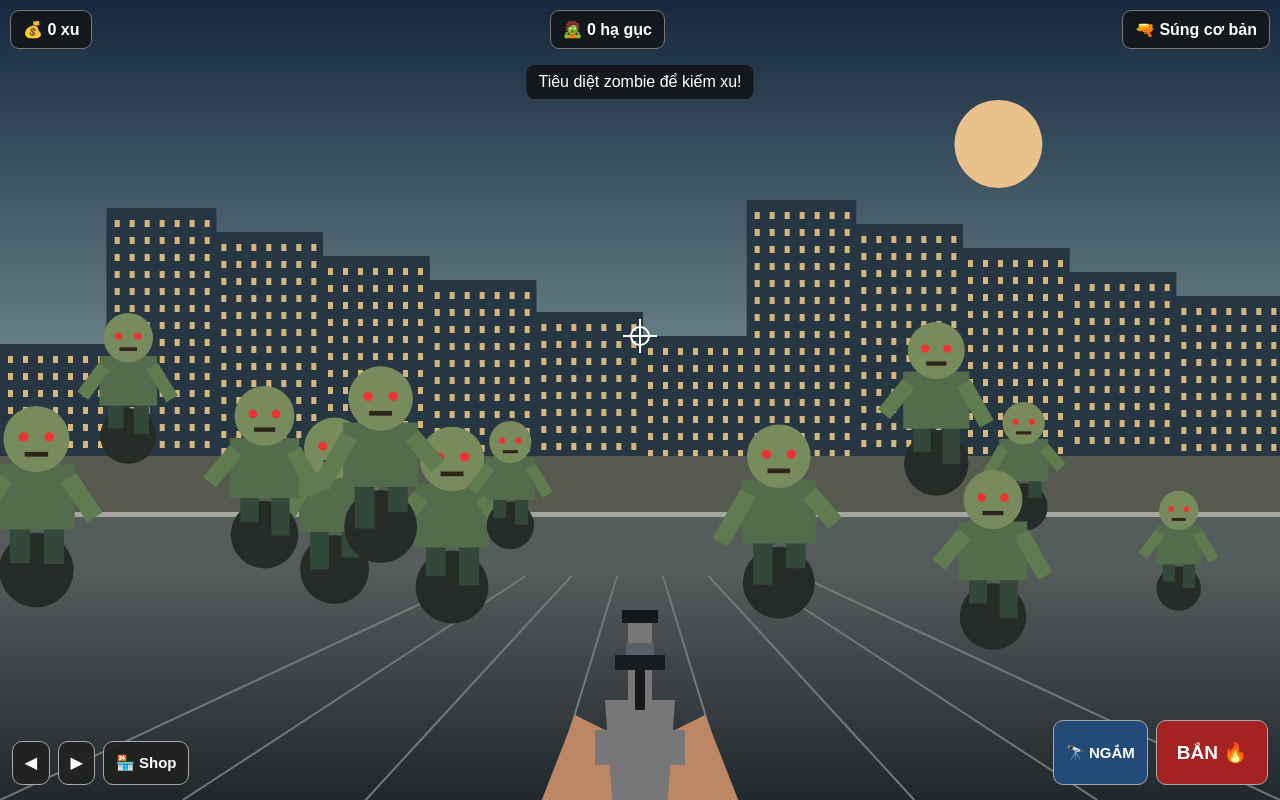
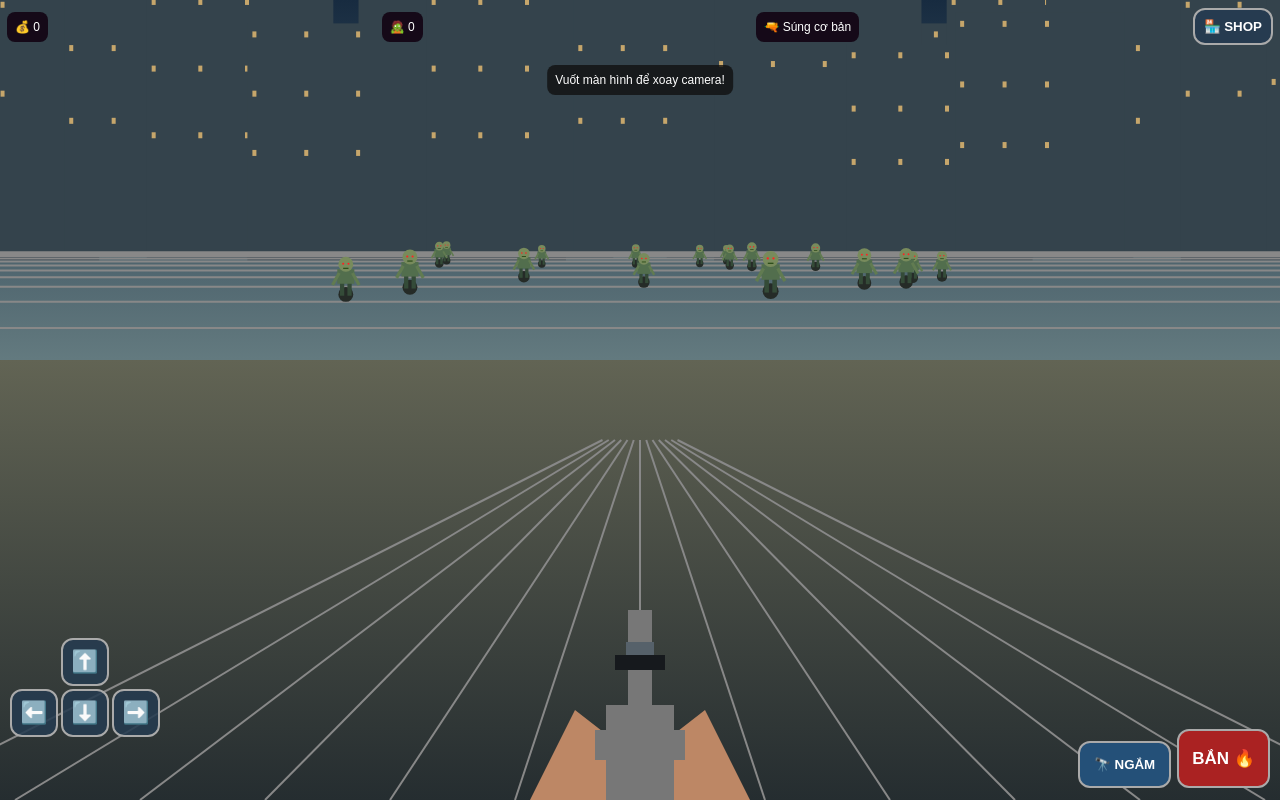
Before and after one commit to tyteorto/T-a-zombie, a plain HTML site: page index.html in a window 1280 px wide. Drawn offline with Linux system fonts and the light colour scheme.

Commit message:
Refactor HTML structure and style for game UI

```diff
--- a/index.html
+++ b/index.html
@@ -3,45 +3,53 @@
 <html lang="vi">
 <head>
 <meta charset="UTF-8">
-<meta name="viewport" content="width=device-width, initial-scale=1, maximum-scale=1, user-scalable=no">
+<meta name="viewport" content="width=device-width,initial-scale=1,maximum-scale=1,user-scalable=no">
 <title>Zombie Sniper</title>
 <style>
 *{box-sizing:border-box}
 body{margin:0;overflow:hidden;background:#111;color:white;font-family:Arial;touch-action:none}
-canvas{display:block;width:100vw;height:100dvh}
-#hud{position:fixed;top:10px;left:10px;right:10px;display:flex;justify-content:space-between;pointer-events:none}
-.info{background:#111b;padding:9px 12px;border:1px solid #777;border-radius:9px;font-weight:bold}
-button{border:1px solid #aaa;background:#222e;color:white;border-radius:10px;padding:12px;font-weight:bold;font-size:15px}
-#controls{position:fixed;bottom:15px;left:12px;right:12px;display:flex;justify-content:space-between;align-items:end;pointer-events:none}
-.group{display:flex;gap:8px;pointer-events:auto}
-#fire{background:#a52222;font-size:19px;padding:20px}
-#scope{background:#234b79}
-#shop{position:fixed;inset:0;background:#000c;display:none;align-items:center;justify-content:center;padding:15px}
-.panel{background:#20252c;border:2px solid #aaa;border-radius:15px;padding:18px;width:min(360px,95vw);max-height:85vh;overflow:auto}
-.weapon{display:flex;justify-content:space-between;align-items:center;padding:10px;margin:7px 0;background:#343b45;border-radius:8px}
+canvas{display:block;width:100vw;height:100dvh;touch-action:none}
+button{color:white;background:#263b50;border:2px solid #aaa;border-radius:12px;font-weight:bold;touch-action:none;user-select:none}
+#hud{position:fixed;top:8px;left:7px;right:7px;display:flex;justify-content:space-between;align-items:center;gap:4px;pointer-events:none}
+.info{background:#101d;padding:8px;border-radius:8px;font-size:12px}
+#shopBtn{pointer-events:auto;padding:9px}
+#controls{position:fixed;bottom:12px;left:10px;right:10px;display:flex;justify-content:space-between;align-items:end;pointer-events:none}
+#movePad{display:grid;grid-template-columns:48px 48px 48px;grid-template-rows:48px 48px 48px;gap:3px;pointer-events:auto}
+.moveBtn{font-size:22px;padding:0;background:#263b50dd}
+#actions{display:flex;gap:6px;pointer-events:auto;align-items:end}
+#fire{background:#a22;font-size:17px;padding:17px 13px}
+#scope{background:#245078;padding:14px}
+#message{position:fixed;top:65px;left:50%;transform:translateX(-50%);background:#111c;padding:8px;border-radius:8px;pointer-events:none;font-size:12px;white-space:nowrap}
+#shop{display:none;position:fixed;inset:0;background:#000d;align-items:center;justify-content:center;padding:12px}
+.panel{background:#202831;border:2px solid #aaa;border-radius:14px;padding:14px;width:min(370px,95vw);max-height:85vh;overflow:auto}
+.shophead{display:flex;justify-content:space-between;align-items:center}
+#close{background:#a22;font-size:20px;padding:7px 14px}
+.weapon{display:flex;justify-content:space-between;align-items:center;background:#36414c;padding:10px;margin:7px 0;border-radius:8px;gap:5px}
 .weapon button{padding:8px}
-#message{position:fixed;top:65px;left:50%;transform:translateX(-50%);background:#111c;padding:8px 12px;border-radius:8px;pointer-events:none}
 </style>
 </head>
 <body>
-
 <canvas id="game"></canvas>
 
 <div id="hud">
- <div class="info">💰 <span id="money">0</span> xu</div>
- <div class="info">🧟 <span id="kills">0</span> hạ gục</div>
+ <div class="info">💰 <span id="money">0</span></div>
+ <div class="info">🧟 <span id="kills">0</span></div>
  <div class="info">🔫 <span id="weaponName">Súng cơ bản</span></div>
+ <button id="shopBtn">🏪 SHOP</button>
 </div>
 
-<div id="message">Tiêu diệt zombie để kiếm xu!</div>
+<div id="message">Vuốt màn hình để xoay camera!</div>
 
 <div id="controls">
- <div class="group">
-  <button id="left">◀</button>
-  <button id="right">▶</button>
-  <button id="shopBtn">🏪 Shop</button>
+ <div id="movePad">
+  <div></div>
+  <button class="moveBtn" id="forward">⬆️</button>
+  <div></div>
+  <button class="moveBtn" id="left">⬅️</button>
+  <button class="moveBtn" id="backward">⬇️</button>
+  <button class="moveBtn" id="right">➡️</button>
  </div>
- <div class="group">
+ <div id="actions">
   <button id="scope">🔭 NGẮM</button>
   <button id="fire">BẮN 🔥</button>
  </div>
@@ -49,10 +57,12 @@ button{border:1px solid #aaa;background:#222e;color:white;border-radius:10px;pad
 
 <div id="shop">
  <div class="panel">
-  <h2>🔫 CỬA HÀNG SÚNG</h2>
-  <p>Tiền của bạn: <b id="shopMoney">0</b> xu</p>
+  <div class="shophead">
+   <h2>🔫 CỬA HÀNG SÚNG</h2>
+   <button id="close">✕</button>
+  </div>
+  <p>Tiền: <b id="shopMoney">0</b> xu</p>
   <div id="weapons"></div>
-  <button onclick="closeShop()" style="width:100%;margin-top:10px">ĐÓNG</button>
  </div>
 </div>
 
@@ -60,291 +70,460 @@ button{border:1px solid #aaa;background:#222e;color:white;border-radius:10px;pad
 const canvas=document.getElementById("game");
 const ctx=canvas.getContext("2d");
 
-let W=0,H=0,dpr=1;
+let W,H,D;
 function resize(){
- dpr=Math.min(devicePixelRatio||1,2);
- W=innerWidth; H=innerHeight;
- canvas.width=W*dpr; canvas.height=H*dpr;
- ctx.setTransform(dpr,0,0,dpr,0,0);
+ D=Math.min(devicePixelRatio||1,2);
+ W=innerWidth;H=innerHeight;
+ canvas.width=W*D;
+ canvas.height=H*D;
+ ctx.setTransform(D,0,0,D,0,0);
 }
 addEventListener("resize",resize);
 resize();
 
+// TRẠNG THÁI GAME
 let money=0,kills=0;
-let playerX=0,aimX=.5,aimY=.42;
+let px=0,pz=0;
+let cameraYaw=0,cameraPitch=0;
 let scoped=false;
-let currentGun=0;
-let gameRunning=true;
-let recoil=0;
-let flash=0;
-let lastShot=0;
+let recoil=0,flash=0,lastShot=0;
 
+let gun=0;
 const guns=[
- {name:"Súng cơ bản",price:0,color:"#777",power:1},
- {name:"Pistol",price:200,color:"#aaa",power:1},
- {name:"SMG",price:500,color:"#555",power:1},
- {name:"Rifle",price:1000,color:"#795b36",power:1},
- {name:"Sniper",price:5000,color:"#343e49",power:1},
- {name:"Golden Gun",price:10000,color:"#d5a900",power:1},
- {name:"Dark Sniper",price:50000,color:"#542b77",power:1},
- {name:"Legendary",price:100000,color:"#d42b35",power:1}
+ ["Súng cơ bản",0,"#777"],
+ ["Pistol",200,"#aaa"],
+ ["SMG",500,"#555"],
+ ["Rifle",1000,"#795b36"],
+ ["Sniper",5000,"#343e49"],
+ ["Golden Gun",10000,"#d5a900"],
+ ["Dark Sniper",50000,"#542b77"],
+ ["Legendary",100000,"#d42b35"]
 ];
 let owned=[true,false,false,false,false,false,false,false];
 
 let zombies=[];
-function spawnZombie(){
+function spawn(){
  zombies.push({
-  x:Math.random(),
-  y:.45+Math.random()*.25,
-  size:.65+Math.random()*.5,
+  x:(Math.random()-.5)*28,
+  z:10+Math.random()*30,
   alive:true,
-  phase:Math.random()*6,
-  speed:.000015+Math.random()*.00002
+  size:.8+Math.random()*.4
  });
 }
-for(let i=0;i<12;i++)spawnZombie();
+for(let i=0;i<18;i++)spawn();
 
-function rect(x,y,w,h,c){
- ctx.fillStyle=c;ctx.fillRect(x,y,w,h);
-}
-function circle(x,y,r,c){
- ctx.fillStyle=c;ctx.beginPath();ctx.arc(x,y,r,0,Math.PI*2);ctx.fill();
+// CHUYỂN TỌA ĐỘ THẾ GIỚI THÀNH GÓC NHÌN CAMERA
+function project(x,z){
+ let ox=x-px;
+ let oz=z-pz;
+ let c=Math.cos(cameraYaw);
+ let s=Math.sin(cameraYaw);
+
+ let cx=ox*c-oz*s;
+ let cz=ox*s+oz*c;
+
+ if(cz<1)return null;
+
+ let scale=H/(cz+4);
+ return {
+  x:W/2+cx*scale*.75,
+  y:H*.53-cz*scale*.24+cameraPitch*H*.7,
+  scale:scale,
+  depth:cz
+ };
 }
 
-function drawSky(){
- let g=ctx.createLinearGradient(0,0,0,H*.65);
- g.addColorStop(0,"#15283e");
- g.addColorStop(.65,"#647c83");
- g.addColorStop(1,"#d39a6b");
- ctx.fillStyle=g;ctx.fillRect(0,0,W,H);
+function rect(x,y,w,h,color){
+ ctx.fillStyle=color;
+ ctx.fillRect(x,y,w,h);
+}
+function circle(x,y,r,color){
+ ctx.fillStyle=color;
+ ctx.beginPath();
+ ctx.arc(x,y,r,0,Math.PI*2);
+ ctx.fill();
+}
 
- // Mặt trời
- circle(W*.78,H*.18,Math.min(W,H)*.055,"#e9c18a");
+// VẼ CẢNH
+function drawWorld(){
+ let sky=ctx.createLinearGradient(0,0,0,H*.7);
+ sky.addColorStop(0,"#172b40");
+ sky.addColorStop(.65,"#647b80");
+ sky.addColorStop(1,"#d39a6b");
+ ctx.fillStyle=sky;
+ ctx.fillRect(0,0,W,H);
 
- // Thành phố phía xa
- for(let i=0;i<18;i++){
-  let bw=W/12;
-  let x=(i*W/12-playerX*35)% (W+bw);
-  let bh=H*(.13+(i*37%20)/100);
-  rect(x,H*.57-bh,bw+3,bh,"#263642");
-  for(let yy=H*.57-bh+12;yy<H*.57-5;yy+=17){
-   for(let xx=x+8;xx<x+bw-5;xx+=15){
-    rect(xx,yy,5,7,"#d5b77b");
+ circle(W*.8,H*.17,Math.min(W,H)*.05,"#f0c58a");
+
+ // Các tòa nhà
+ for(let i=-7;i<=7;i++){
+  for(let side of [-1,1]){
+   let wx=i*7+side*13;
+   let wz=23+Math.abs(i%3)*3;
+   let p=project(wx,wz);
+   if(!p)continue;
+
+   let bw=p.scale*7;
+   let bh=p.scale*(8+(Math.abs(i)%4)*2);
+
+   rect(p.x-bw/2,p.y-bh,bw,bh,"#34434c");
+
+   for(let a=0;a<3;a++){
+    for(let b=0;b<3;b++){
+     rect(p.x-bw/2+5+b*bw/4,p.y-bh+8+a*bh/4,4,6,"#c6a66b");
+    }
    }
   }
  }
- // Mặt đất xa
- rect(0,H*.57,W,H*.43,"#55594e");
- // Tường sân thượng
- rect(0,H*.64,W,H*.1,"#555c5c");
- rect(0,H*.64,W,5,"#a5a6a0");
- // Sàn
- let floor=ctx.createLinearGradient(0,H*.72,0,H);
- floor.addColorStop(0,"#55595a");
- floor.addColorStop(1,"#20282d");
- ctx.fillStyle=floor;ctx.fillRect(0,H*.72,W,H*.28);
- // Vạch sàn
- ctx.strokeStyle="#777";ctx.lineWidth=2;
- for(let i=0;i<8;i++){
-  let x=i*W/7-playerX*20;
-  ctx.beginPath();ctx.moveTo(W/2+(x-W/2)*.25,H*.72);
-  ctx.lineTo(x,H);ctx.stroke();
+
+ // Mặt đất
+ let ground=ctx.createLinearGradient(0,H*.45,0,H);
+ ground.addColorStop(0,"#626454");
+ ground.addColorStop(1,"#252d30");
+ ctx.fillStyle=ground;
+ ctx.fillRect(0,H*.45,W,H*.55);
+
+ // Các vạch đường phối cảnh
+ ctx.strokeStyle="#888";
+ ctx.lineWidth=2;
+ for(let x=-30;x<=30;x+=5){
+  let p=project(x,20);
+  if(!p)continue;
+  ctx.beginPath();
+  ctx.moveTo(W/2+(p.x-W/2)*.05,H*.55);
+  ctx.lineTo(p.x,H);
+  ctx.stroke();
+ }
+
+ for(let z=4;z<35;z+=3){
+  let p=project(0,z);
+  if(!p)continue;
+  ctx.beginPath();
+  ctx.moveTo(0,p.y);
+  ctx.lineTo(W,p.y);
+  ctx.stroke();
  }
 }
 
+// VẼ ZOMBIE
 function drawZombie(z){
  if(!z.alive)return;
- let x=z.x*W-playerX*30;
- let y=z.y*H;
- let s=Math.min(W,H)*.12*z.size;
- let walk=Math.sin(Date.now()*.006+z.phase)*s*.08;
+ let p=project(z.x,z.z);
+ if(!p)return;
+
+ let s=p.scale*z.size*.65;
+ if(s<2)return;
+
  ctx.save();
- ctx.translate(x,y);
- // Bóng
- circle(0,s*.95,s*.35,"#252b27");
- // Chân
- rect(-s*.25,s*.42+walk,s*.19,s*.47,"#33483a");
- rect(s*.07,s*.42-walk,s*.19,s*.47,"#33483a");
- // Thân
- ctx.fillStyle="#536d4c";
- ctx.fillRect(-s*.36,-s*.05,s*.72,s*.62);
- // Tay
- ctx.strokeStyle="#617b51";ctx.lineWidth=s*.17;
- ctx.beginPath();ctx.moveTo(-s*.3,s*.08);ctx.lineTo(-s*.57,s*.48+walk);ctx.stroke();
- ctx.beginPath();ctx.moveTo(s*.3,s*.08);ctx.lineTo(s*.55,s*.45-walk);ctx.stroke();
- // Đầu
- circle(0,-s*.28,s*.31,"#788b5c");
- // Mắt
- circle(-s*.12,-s*.3,s*.045,"#e33");
- circle(s*.12,-s*.3,s*.045,"#e33");
- // Miệng
- rect(-s*.11,-s*.16,s*.22,s*.045,"#30221c");
+ ctx.translate(p.x,p.y);
+
+ circle(0,s*.75,s*.28,"#252b27");
+
+ rect(-s*.22,s*.25,s*.16,s*.55,"#344b38");
+ rect(s*.06,s*.25,s*.16,s*.55,"#344b38");
+
+ rect(-s*.32,-s*.2,s*.64,s*.55,"#526e4d");
+
+ ctx.strokeStyle="#617b51";
+ ctx.lineWidth=s*.12;
+
+ ctx.beginPath();
+ ctx.moveTo(-s*.25,-s*.05);
+ ctx.lineTo(-s*.5,s*.4);
+ ctx.stroke();
+
+ ctx.beginPath();
+ ctx.moveTo(s*.25,-s*.05);
+ ctx.lineTo(s*.5,s*.4);
+ ctx.stroke();
+
+ circle(0,-s*.38,s*.28,"#788b5c");
+ circle(-s*.1,-s*.4,s*.04,"#f22");
+ circle(s*.1,-s*.4,s*.04,"#f22");
+ rect(-s*.1,-s*.25,s*.2,s*.04,"#241");
+
  ctx.restore();
 }
 
+// TAY VÀ SÚNG
 function drawGun(){
- let x=W*.5;
- let y=H+recoil;
- let gun=guns[currentGun];
- // Hai tay
+ let x=W/2;
+ let color=guns[gun][2];
+
  ctx.fillStyle="#bd8765";
+
+ // Tay trái
  ctx.beginPath();
- ctx.moveTo(x-110,H+30);ctx.lineTo(x-65,H-85);ctx.lineTo(x-15,H-60);
- ctx.lineTo(x-30,H+30);ctx.fill();
+ ctx.moveTo(x-120,H+20);
+ ctx.lineTo(x-65,H-90+recoil);
+ ctx.lineTo(x-20,H-55);
+ ctx.lineTo(x-30,H+20);
+ ctx.fill();
+
+ // Tay phải
  ctx.beginPath();
- ctx.moveTo(x+110,H+30);ctx.lineTo(x+65,H-85);ctx.lineTo(x+15,H-60);
- ctx.lineTo(x+30,H+30);ctx.fill();
+ ctx.moveTo(x+120,H+20);
+ ctx.lineTo(x+65,H-90+recoil);
+ ctx.lineTo(x+20,H-55);
+ ctx.lineTo(x+30,H+20);
+ ctx.fill();
+
  // Thân súng
- ctx.fillStyle=gun.color;
- ctx.beginPath();
- ctx.moveTo(x-35,H-100+recoil);
- ctx.lineTo(x+35,H-100+recoil);
- ctx.lineTo(x+25,H+40);
- ctx.lineTo(x-25,H+40);
- ctx.fill();
- // Nòng súng
- rect(x-12,H-190+recoil,24,110,gun.color);
- rect(x-18,H-190+recoil,36,13,"#16191d");
- // Ống ngắm
- rect(x-25,H-145+recoil,50,15,"#171b20");
- rect(x-14,H-157+recoil,28,12,"#56616a");
- // Báng
- rect(x-45,H-70+recoil,90,35,gun.color);
- // Chi tiết
- rect(x-5,H-130+recoil,10,40,"#17191c");
+ rect(x-34,H-95+recoil,68,130,color);
+ rect(x-12,H-190+recoil,24,110,color);
+ rect(x-25,H-145+recoil,50,15,"#16191d");
+ rect(x-14,H-158+recoil,28,13,"#56616a");
+ rect(x-45,H-70+recoil,90,30,color);
+
  if(flash>0){
-  circle(x,H-205+recoil,18+Math.random()*10,"#ffbd43");
+  circle(x,H-205+recoil,18,"#ffc044");
   flash--;
  }
+ recoil*=.7;
 }
 
+// ỐNG NGẮM
 function drawScope(){
  if(!scoped)return;
- ctx.fillStyle="#0009";
- ctx.beginPath();ctx.rect(0,0,W,H);
- ctx.arc(aimX*W,aimY*H,Math.min(W,H)*.35,0,Math.PI*2,true);
+
+ ctx.fillStyle="#000c";
+ ctx.beginPath();
+ ctx.rect(0,0,W,H);
+ ctx.arc(W/2,H*.43,Math.min(W,H)*.36,0,Math.PI*2,true);
  ctx.fill("evenodd");
- ctx.strokeStyle="#111";ctx.lineWidth=7;
- ctx.beginPath();ctx.arc(aimX*W,aimY*H,Math.min(W,H)*.35,0,Math.PI*2);ctx.stroke();
- ctx.strokeStyle="#e9e9e9";ctx.lineWidth=1;
+
+ ctx.strokeStyle="#eee";
+ ctx.lineWidth=2;
  ctx.beginPath();
- ctx.moveTo(aimX*W-35,aimY*H);ctx.lineTo(aimX*W+35,aimY*H);
- ctx.moveTo(aimX*W,aimY*H-35);ctx.lineTo(aimX*W,aimY*H+35);
+ ctx.arc(W/2,H*.43,Math.min(W,H)*.36,0,Math.PI*2);
+ ctx.stroke();
+
+ ctx.beginPath();
+ ctx.moveTo(W/2-45,H*.43);
+ ctx.lineTo(W/2+45,H*.43);
+ ctx.moveTo(W/2,H*.43-45);
+ ctx.lineTo(W/2,H*.43+45);
  ctx.stroke();
 }
 
+// VÒNG LẶP VẼ
 function draw(){
  ctx.clearRect(0,0,W,H);
- drawSky();
+ drawWorld();
+
+ zombies.sort((a,b)=>b.z-a.z);
  zombies.forEach(drawZombie);
+
  drawGun();
  drawScope();
- // Tâm ngắm
- if(!scoped){
-  ctx.strokeStyle="#fff";ctx.lineWidth=2;
-  ctx.beginPath();
-  ctx.arc(aimX*W,aimY*H,9,0,Math.PI*2);ctx.stroke();
-  ctx.beginPath();
-  ctx.moveTo(aimX*W-17,aimY*H);ctx.lineTo(aimX*W+17,aimY*H);
-  ctx.moveTo(aimX*W,aimY*H-17);ctx.lineTo(aimX*W,aimY*H+17);
-  ctx.stroke();
- }
- recoil*=.7;
+
  requestAnimationFrame(draw);
 }
 draw();
 
-// Ngắm bằng cách chạm/kéo trên màn hình
-canvas.addEventListener("pointerdown",e=>{
- aimX=e.clientX/W;aimY=e.clientY/H;
-});
-canvas.addEventListener("pointermove",e=>{
- if(e.buttons||e.pointerType==="touch"){
-  aimX=e.clientX/W;aimY=e.clientY/H;
+// DI CHUYỂN BẰNG 4 NÚT
+const directions={
+ forward:[0,1],
+ backward:[0,-1],
+ left:[-1,0],
+ right:[1,0]
+};
+let pressed=new Set();
+let dx=0,dz=0;
+
+function updateDirection(){
+ dx=0;dz=0;
+
+ pressed.forEach(id=>{
+  dx+=directions[id][0];
+  dz+=directions[id][1];
+ });
+
+ let len=Math.hypot(dx,dz);
+ if(len>1){dx/=len;dz/=len}
+}
+
+Object.keys(directions).forEach(id=>{
+ let btn=document.getElementById(id);
+
+ btn.addEventListener("pointerdown",e=>{
+  e.preventDefault();
+  btn.setPointerCapture(e.pointerId);
+  pressed.add(id);
+  updateDirection();
+ });
+
+ function stop(){
+  pressed.delete(id);
+  updateDirection();
  }
+
+ btn.addEventListener("pointerup",stop);
+ btn.addEventListener("pointercancel",stop);
+ btn.addEventListener("lostpointercapture",stop);
 });
 
+// DI CHUYỂN THEO HƯỚNG CAMERA
+function movement(){
+ let c=Math.cos(cameraYaw);
+ let s=Math.sin(cameraYaw);
+
+ px+=(dx*c-dz*s)*.13;
+ pz+=(dx*s+dz*c)*.13;
+
+ // Giới hạn vị trí
+ px=Math.max(-45,Math.min(45,px));
+ pz=Math.max(-20,Math.min(45,pz));
+}
+setInterval(movement,30);
+
+// VUỐT ĐỂ XOAY CAMERA
+let lookId=null;
+let lastX=0,lastY=0;
+
+canvas.addEventListener("pointerdown",e=>{
+ lookId=e.pointerId;
+ lastX=e.clientX;
+ lastY=e.clientY;
+});
+
+canvas.addEventListener("pointermove",e=>{
+ if(e.pointerId!==lookId)return;
+
+ let mx=e.clientX-lastX;
+ let my=e.clientY-lastY;
+
+ cameraYaw+=mx*.006;
+ cameraPitch+=my*.004;
+ cameraPitch=Math.max(-.5,Math.min(.5,cameraPitch));
+
+ lastX=e.clientX;
+ lastY=e.clientY;
+});
+
+function stopLook(){
+ lookId=null;
+}
+canvas.addEventListener("pointerup",stopLook);
+canvas.addEventListener("pointercancel",stopLook);
+
+// BẮN
 function shoot(){
  if(Date.now()-lastShot<250)return;
  lastShot=Date.now();
- recoil=18;flash=3;
- sound();
- let target=null,best=Infinity;
+
+ recoil=18;
+ flash=3;
+
+ let best=null;
+ let dist=Infinity;
+
  zombies.forEach(z=>{
   if(!z.alive)return;
-  let x=z.x*W-playerX*30;
-  let y=z.y*H;
-  let d=Math.hypot(x-aimX*W,y-aimY*H);
-  if(d<best){best=d;target=z;}
+  let p=project(z.x,z.z);
+  if(!p)return;
+
+  let d=Math.hypot(p.x-W/2,p.y-H*.43);
+  if(d<dist){
+   dist=d;
+   best=z;
+  }
  });
- let range=scoped?Math.min(W,H)*.19:Math.min(W,H)*.10;
- if(target&&best<range){
-  target.alive=false;
-  money+=100;kills++;
-  updateHUD();
+
+ let range=Math.min(W,H)*(scoped?.13:.065);
+
+ if(best&&dist<range){
+  best.alive=false;
+  money+=100;
+  kills++;
+  setTimeout(spawn,700);
+
   document.getElementById("message").textContent="+100 xu! Hạ gục zombie!";
-  setTimeout(()=>document.getElementById("message").textContent="Tiếp tục tiêu diệt zombie!",900);
-  setTimeout(spawnZombie,900);
  }else{
-  document.getElementById("message").textContent="Trượt rồi! Hãy ngắm chính xác hơn.";
+  document.getElementById("message").textContent="Trượt mục tiêu!";
  }
+
+ updateHUD();
+ sound();
 }
+
 document.getElementById("fire").onclick=shoot;
 
+// ÂM THANH
 function sound(){
  try{
   let a=new AudioContext();
-  let o=a.createOscillator(),g=a.createGain();
-  o.type="sawtooth";o.frequency.value=95;
+  let o=a.createOscillator();
+  let g=a.createGain();
+
+  o.type="sawtooth";
+  o.frequency.value=90;
   g.gain.setValueAtTime(.12,a.currentTime);
   g.gain.exponentialRampToValueAtTime(.001,a.currentTime+.13);
-  o.connect(g);g.connect(a.destination);
-  o.start();o.stop(a.currentTime+.13);
+
+  o.connect(g);
+  g.connect(a.destination);
+  o.start();
+  o.stop(a.currentTime+.13);
  }catch(e){}
 }
 
+// NGẮM
 document.getElementById("scope").onclick=()=>{
  scoped=!scoped;
  document.getElementById("scope").textContent=scoped?"❌ BỎ NGẮM":"🔭 NGẮM";
 };
 
-function move(dir){playerX+=dir*.15;playerX=Math.max(-5,Math.min(5,playerX));}
-document.getElementById("left").onpointerdown=()=>move(-1);
-document.getElementById("right").onpointerdown=()=>move(1);
-
-document.getElementById("shopBtn").onclick=openShop;
-function openShop(){
+// SHOP
+document.getElementById("shopBtn").onclick=()=>{
  document.getElementById("shop").style.display="flex";
  renderShop();
-}
-function closeShop(){
+};
+
+document.getElementById("close").onclick=()=>{
  document.getElementById("shop").style.display="none";
-}
+};
+
 function renderShop(){
  document.getElementById("shopMoney").textContent=money;
- document.getElementById("weapons").innerHTML="";
+ let box=document.getElementById("weapons");
+ box.innerHTML="";
+
  guns.forEach((g,i)=>{
-  let div=document.createElement("div");
-  div.className="weapon";
-  let name=document.createElement("b");
-  name.textContent="🔫 "+g.name+" - "+g.price+" xu";
-  let btn=document.createElement("button");
-  btn.textContent=owned[i]?(currentGun===i?"ĐANG DÙNG":"CHỌN"):"MUA";
-  btn.onclick=()=>{
-   if(owned[i]){currentGun=i;updateHUD();renderShop();}
-   else if(money>=g.price){
-    money-=g.price;owned[i]=true;currentGun=i;
-    updateHUD();renderShop();
-   }else alert("Bạn chưa đủ xu!");
+  let row=document.createElement("div");
+  row.className="weapon";
+
+  let label=document.createElement("span");
+  label.textContent="🔫 "+g[0]+" ("+g[1]+" xu)";
+
+  let b=document.createElement("button");
+  b.textContent=owned[i]?(gun===i?"ĐANG DÙNG":"CHỌN"):"MUA";
+
+  b.onclick=()=>{
+   if(owned[i]){
+    gun=i;
+   }else if(money>=g[1]){
+    money-=g[1];
+    owned[i]=true;
+    gun=i;
+   }else{
+    alert("Bạn chưa đủ xu!");
+    return;
+   }
+
+   updateHUD();
+   renderShop();
   };
-  div.append(name,btn);
-  document.getElementById("weapons").appendChild(div);
+
+  row.append(label,b);
+  box.append(row);
  });
 }
+
 function updateHUD(){
  document.getElementById("money").textContent=money;
  document.getElementById("kills").textContent=kills;
- document.getElementById("weaponName").textContent=guns[currentGun].name;
+ document.getElementById("weaponName").textContent=guns[gun][0];
 }
 </script>
 </body>
```
